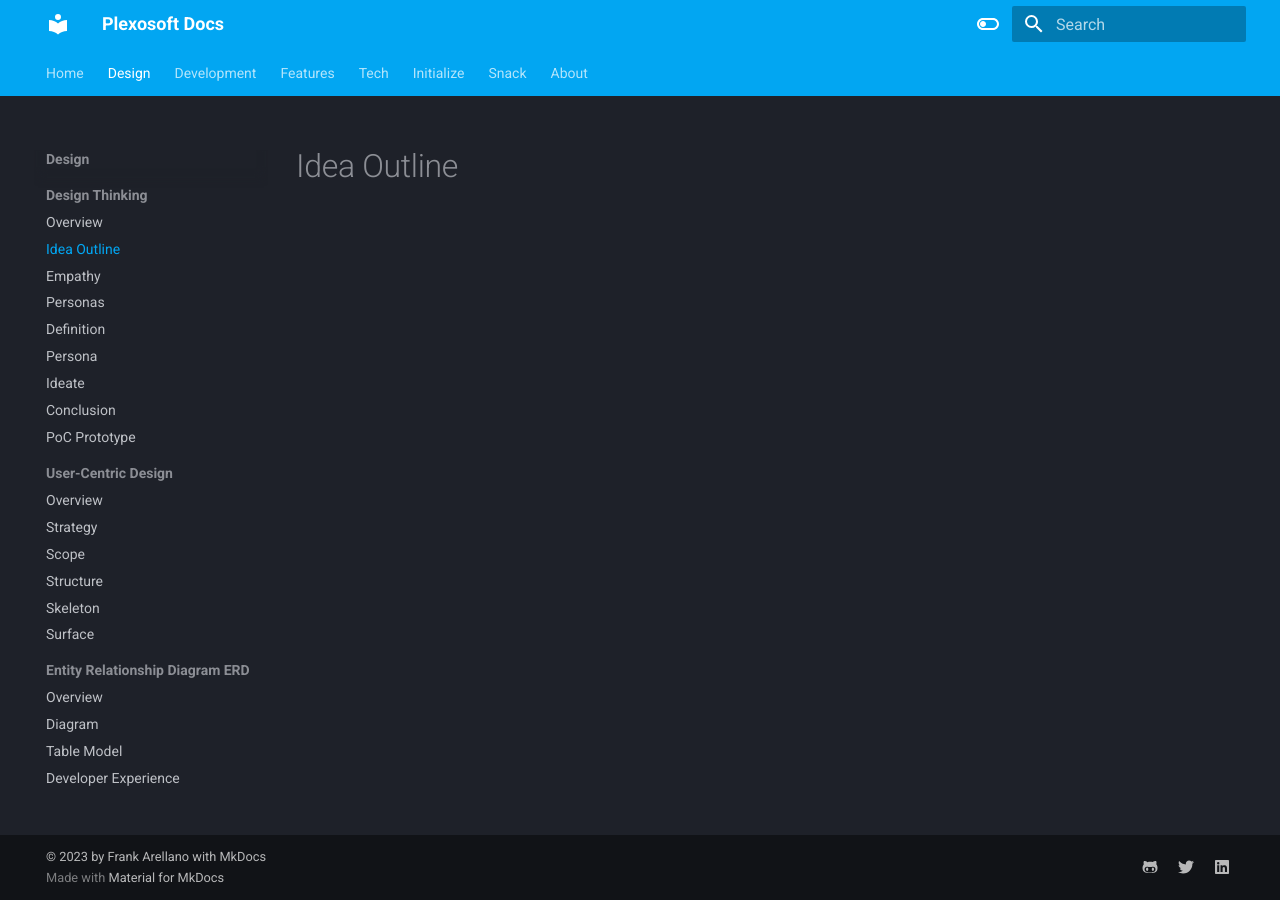
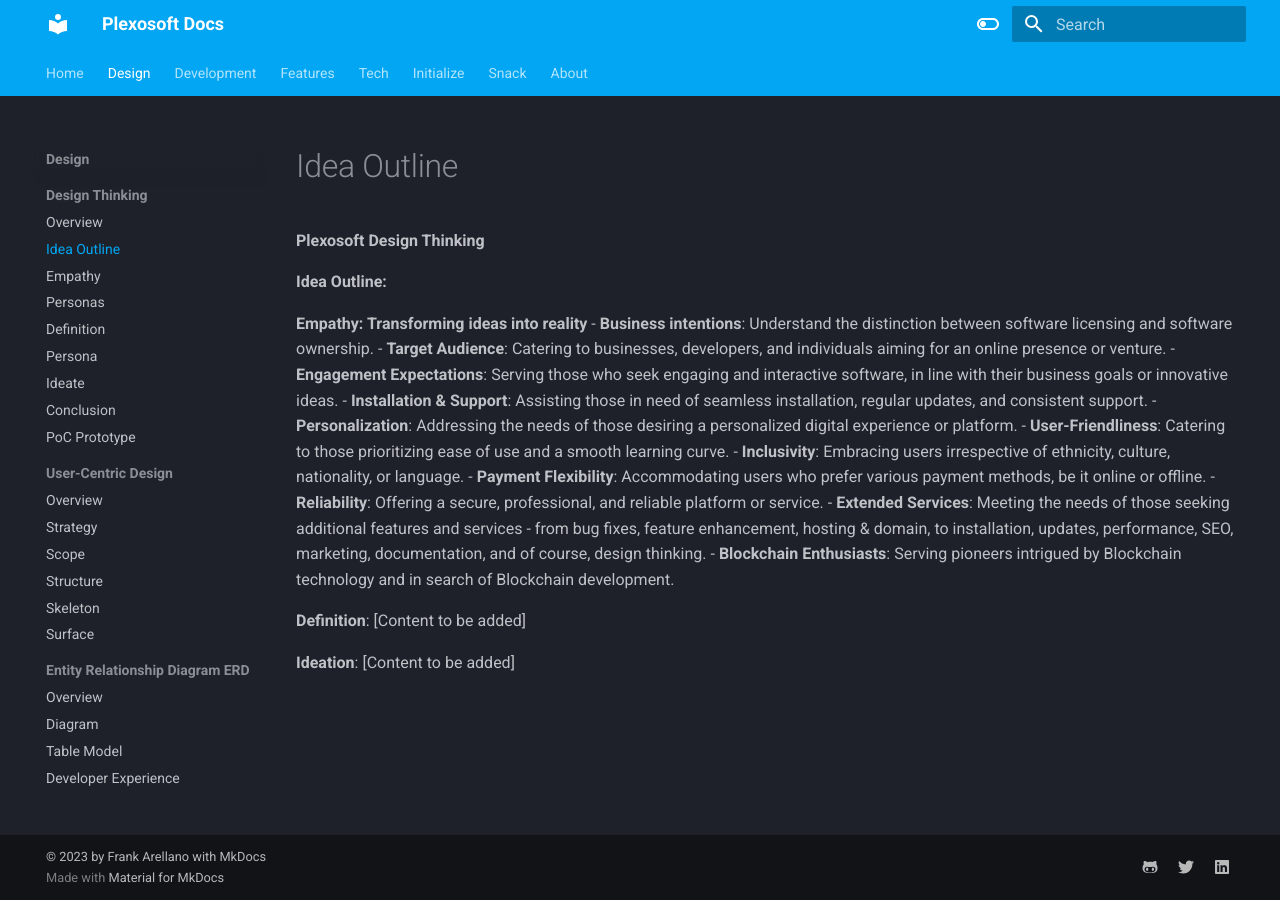
Before and after one commit to Code-Institute-Submissions/py, an MkDocs documentation site: the page built from docs/design-thinking/idea-outline/idea_outline.md, in a window 1280 px wide. Built offline with MkDocs 1.6.1 and Material for MkDocs 9.7.7, drawn with Linux system fonts in a browser that asks for light colours.

Commit message:
docs: start idea outline

```diff
--- a/docs/design-thinking/idea-outline/idea_outline.md
+++ b/docs/design-thinking/idea-outline/idea_outline.md
@@ -1 +1,22 @@
 # Idea Outline
+
+**Plexosoft Design Thinking**
+
+**Idea Outline:**
+
+**Empathy: Transforming ideas into reality**
+- **Business intentions**: Understand the distinction between software licensing and software ownership.
+- **Target Audience**: Catering to businesses, developers, and individuals aiming for an online presence or venture.
+- **Engagement Expectations**: Serving those who seek engaging and interactive software, in line with their business goals or innovative ideas.
+- **Installation & Support**: Assisting those in need of seamless installation, regular updates, and consistent support.
+- **Personalization**: Addressing the needs of those desiring a personalized digital experience or platform.
+- **User-Friendliness**: Catering to those prioritizing ease of use and a smooth learning curve.
+- **Inclusivity**: Embracing users irrespective of ethnicity, culture, nationality, or language.
+- **Payment Flexibility**: Accommodating users who prefer various payment methods, be it online or offline.
+- **Reliability**: Offering a secure, professional, and reliable platform or service.
+- **Extended Services**: Meeting the needs of those seeking additional features and services - from bug fixes, feature enhancement, hosting & domain, to installation, updates, performance, SEO, marketing, documentation, and of course, design thinking.
+- **Blockchain Enthusiasts**: Serving pioneers intrigued by Blockchain technology and in search of Blockchain development.
+
+**Definition**: [Content to be added]
+
+**Ideation**: [Content to be added]
```
